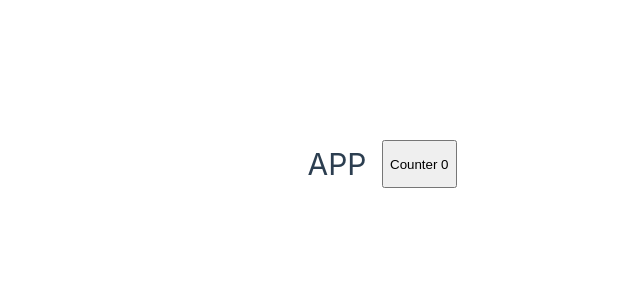
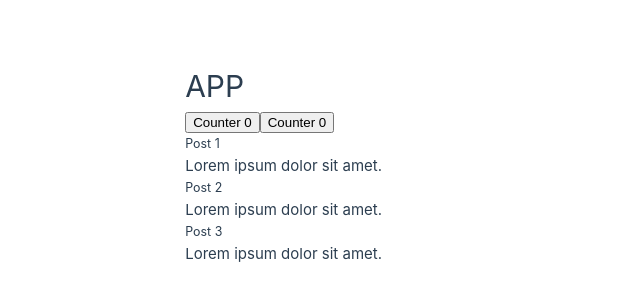
Before and after one commit to eduardo280198/vue3-components, a Vue app: page / in a window 1280 px wide. Shown: the part 236-536 px from the top of the page, without its empty margins (258-898 px from the left). Built offline with nearby package versions, Linux system fonts and the light colour scheme.

Commit message:
Props (defineProps)

```diff
--- a/src/App.vue
+++ b/src/App.vue
@@ -1,8 +1,18 @@
 <script setup>
   import ButtonCounter from './components/ButtonCounter.vue';
+  import BlogPost from './components/BlogPost.vue'
 </script>
 
 <template>
-  <h1>APP</h1>
-  <ButtonCounter></ButtonCounter>
+
+  <div class="container">
+    <h1>APP</h1>
+
+    <ButtonCounter></ButtonCounter>
+    <button-counter></button-counter>
+
+    <BlogPost title="Post 1"></BlogPost>
+    <BlogPost title="Post 2"></BlogPost>
+    <BlogPost title="Post 3"></BlogPost>
+  </div>
 </template>
--- /dev/null
+++ b/src/components/BlogPost.vue
@@ -0,0 +1,12 @@
+<script setup>
+    defineProps(['title']);
+</script>
+
+<template>
+    <div class="card">
+        <div class="card-body">
+            <h5 class="card-title">{{title}}</h5>
+            <p>Lorem ipsum dolor sit amet.</p>
+        </div>
+    </div>
+</template>
```
